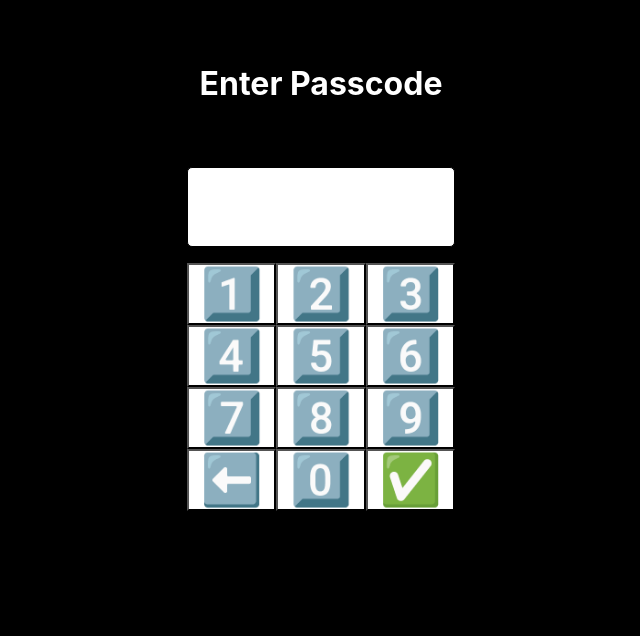
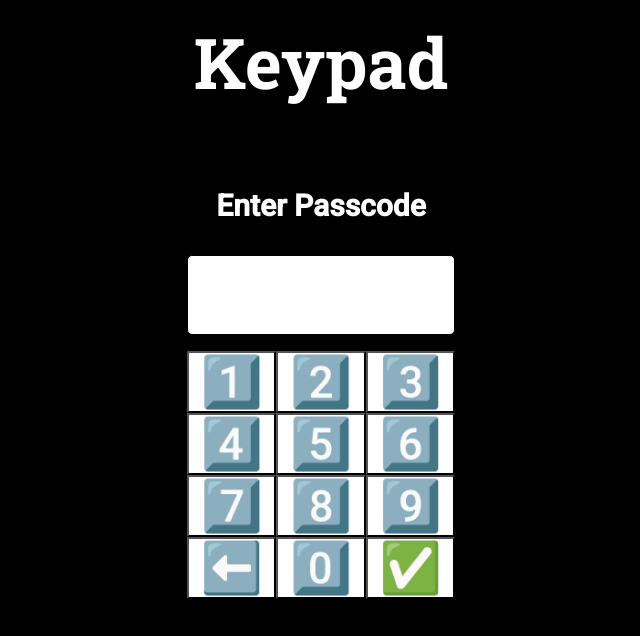
Before and after one commit to stolomeo/iKeypad, a React (Create React App) app: page / in a window 1280 px wide. Shown: the top 636 px of the page, without its empty margins (319-959 px from the left). Built offline with nearby package versions, Linux system fonts and the light colour scheme.

Commit message:
add key prop, title, style

```diff
--- a/package.json
+++ b/package.json
@@ -6,6 +6,7 @@
     "@testing-library/jest-dom": "^5.16.4",
     "@testing-library/react": "^13.2.0",
     "@testing-library/user-event": "^13.5.0",
+    "nanoid": "^3.3.4",
     "react": "^18.1.0",
     "react-dom": "^18.1.0",
     "react-scripts": "5.0.1",
--- a/public/index.html
+++ b/public/index.html
@@ -14,7 +14,6 @@
       manifest.json provides metadata used when your web app is installed on a
       user's mobile device or desktop. See https://developers.google.com/web/fundamentals/web-app-manifest/
     -->
-    <link rel="manifest" href="%PUBLIC_URL%/manifest.json" />
     <!--
       Notice the use of %PUBLIC_URL% in the tags above.
       It will be replaced with the URL of the `public` folder during the build.
--- a/src/App.css
+++ b/src/App.css
@@ -1,7 +1,18 @@
+@import url("https://fonts.googleapis.com/css2?family=Roboto+Slab:wght@700&display=swap");
+@import url("https://fonts.googleapis.com/css2?family=Roboto:wght@500&display=swap");
+.title {
+  color: white;
+  text-align: center;
+  margin-top: 1rem;
+  font-size: 70px;
+  font-family: "Roboto Slab", serif;
+}
 .accessText {
-  margin: 3rem 0rem;
+  margin: 4rem 0rem 1rem 0rem;
   text-align: center;
   color: white;
+  font-size: 30px;
+  font-family: "Roboto", sans-serif;
 }
 .keypad-container {
   display: flex;
@@ -37,4 +48,5 @@
 }
 .keypad-btn:hover {
   background-color: hsla(0, 0%, 100%, 0.828);
+  cursor: pointer;
 }
--- a/src/App.js
+++ b/src/App.js
@@ -1,6 +1,7 @@
 import "./App.css";
 import Keypad from "./Keypad";
 import { useState } from "react";
+import { nanoid } from "nanoid";
 
 function App() {
   const [screenText, setScreenText] = useState("");
@@ -33,13 +34,14 @@ function App() {
   };
 
   const keypadElements = keypadButtons.map((btn) => {
-    return <Keypad value={btn} handleClick={handleClick} />;
+    return <Keypad value={btn} handleClick={handleClick} key={nanoid()} />;
   });
 
   return (
     <>
+      <h1 className="title">Keypad</h1>
       <div className="keypad-container">
-        <h1 className="accessText">{isAccessGranted}</h1>
+        <h2 className="accessText">{isAccessGranted}</h2>
         <div className="keypad-screen">
           <div className="keypad-text">{screenText}</div>
         </div>
```
Also changed, not shown: 1 other file (tests, documents, lock files or other folders).
